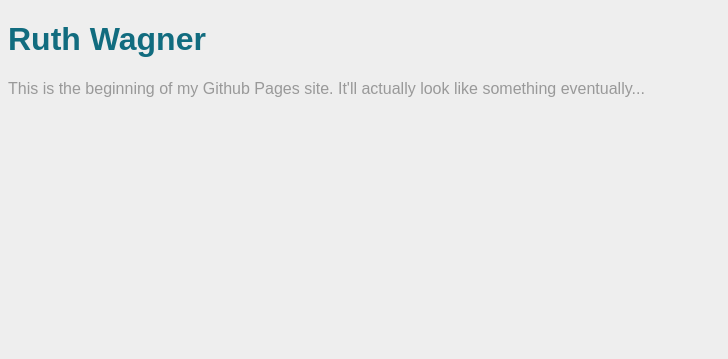
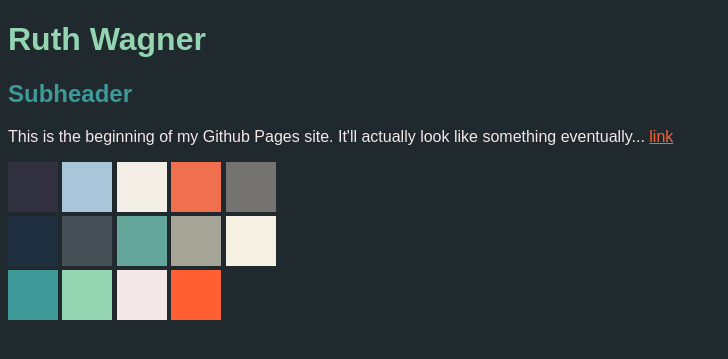
Before and after one commit to ruthhalteman/ruthhalteman.github.io, a Jekyll site: the page built from index.html, in a window 1280 px wide. Shown: the top 359 px of the page, without its empty margins (0-728 px from the left). Built offline with Jekyll 4.4.1, drawn with Linux system fonts in a browser that asks for light colours; Markdown is read by kramdown in place of the engine named in the settings.

Commit message:
color scheme test

```diff
--- a/index.html
+++ b/index.html
@@ -4,8 +4,26 @@ title: Ruth Wagner
 ---
 
 <h1>{{ page.title }}</h1>
+<h2>Subheader</h2>
+<p>This is the beginning of my Github Pages site. It'll actually look like something eventually... <a href="http://google.ca">link</a></p>
 
-<p>This is the beginning of my Github Pages site. It'll actually look like something eventually...</p>
+<div class="test-div" style="background:#32313f;"></div>
+<div class="test-div" style="background:#a9c5da;"></div>
+<div class="test-div" style="background:#f3efe6;"></div>
+<div class="test-div" style="background:#f06f4f;"></div>
+<div class="test-div" style="background:#747371;"></div>
+<br>
+<div class="test-div" style="background:#1f2f3f;"></div>
+<div class="test-div" style="background:#465057;"></div>
+<div class="test-div" style="background:#63a599;"></div>
+<div class="test-div" style="background:#a6a497;"></div>
+<div class="test-div" style="background:#f4f1e3;"></div>
+<br>
+<div class="test-div" style="background:#3e9999;"></div>
+<div class="test-div" style="background:#93d4b1;"></div>
+<div class="test-div" style="background:#f4e7e7;"></div>
+<div class="test-div" style="background:#ff5f32;"></div>
+<div class="test-div" style="background:#1f292e;"></div>
 <!--
 {% for post in site.posts %}
   {{ post.date | date: "%B %e, %Y" }}
--- a/styles.scss
+++ b/styles.scss
@@ -2,12 +2,23 @@
 ---
 
 body {
-	background: #eee;
+	background: #1f292e;
 	font-family: Arial, sans-serif;
-	h1 {
-		color: #116C7F;
-	}
-	p {
-		color: #999;
-	}
 }
+h1 {
+	color: #93d4b1;
+}
+h2 {
+	color: #3e9999;
+}
+p {
+	color: #f4e7e7;
+}
+a {
+	color: #ff5f32;
+}
+.test-div {
+	width:50px;
+	height:50px;
+	display: inline-block;
+}
```
